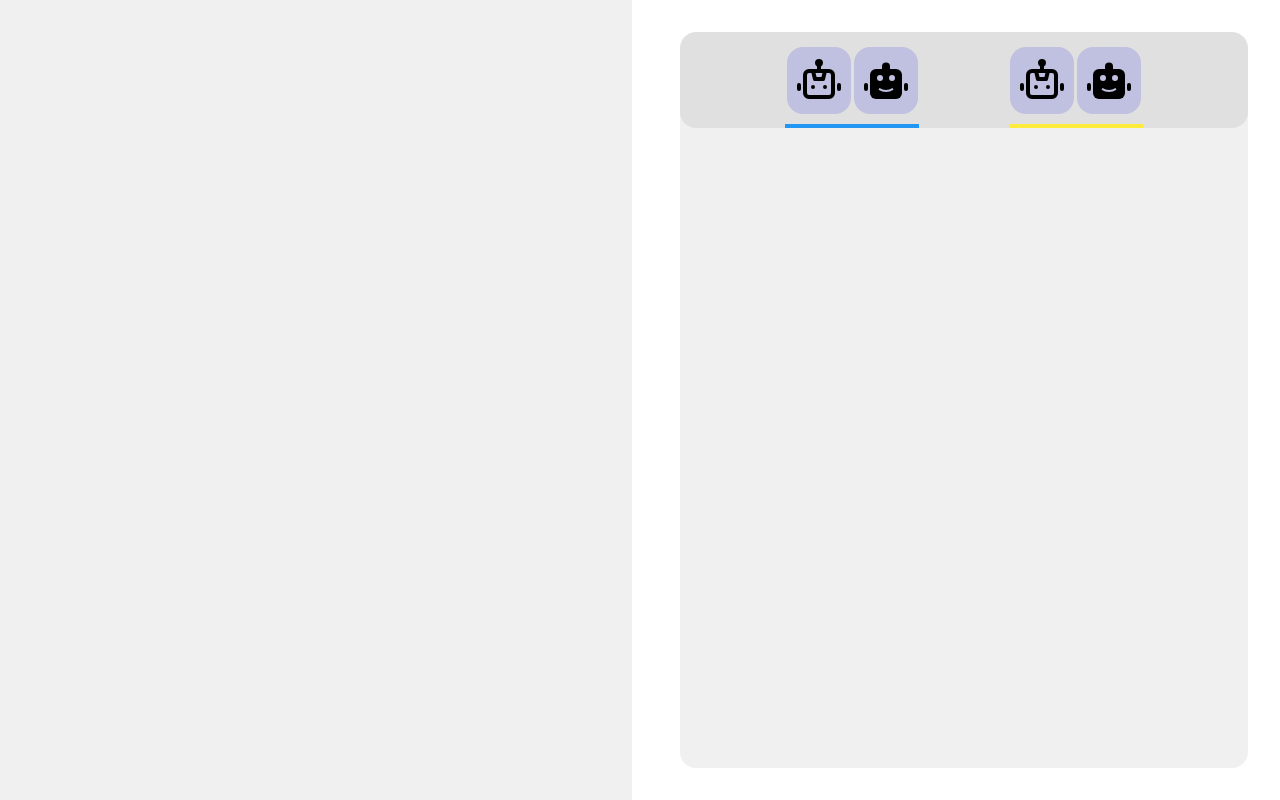
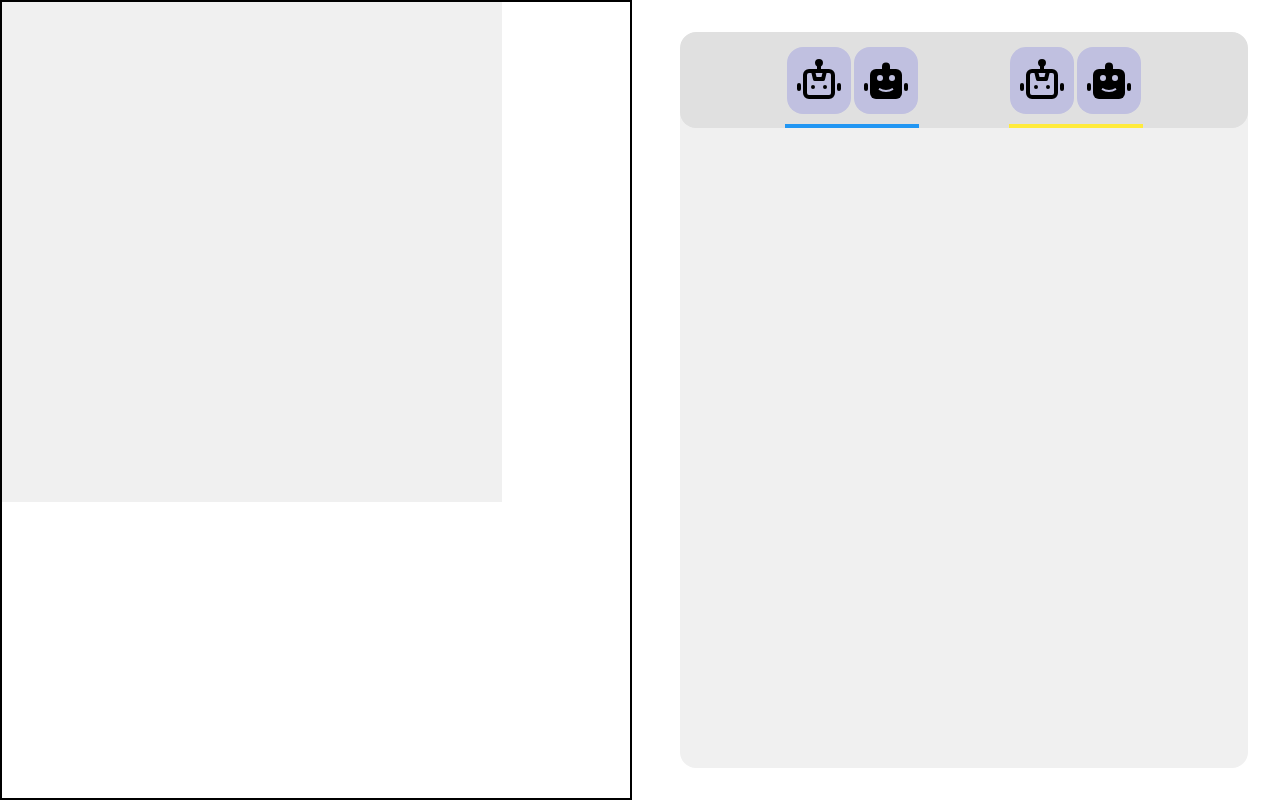
Before and after one commit to Eagletech-robotic/simulator, a React (Vite) app: page / in a window 1280 px wide. Built offline with nearby package versions, Linux system fonts and the light colour scheme.

Commit message:
Set up a quick canvas to see the result of the movement methods

```diff
--- a/src/App.tsx
+++ b/src/App.tsx
@@ -1,9 +1,10 @@
 import { useReducer, useRef, useState } from 'react'
-import { Controls, GameBoard, Page, RobotChooser } from './AppStyles'
+import { Controls, Page, RobotChooser } from './AppStyles'
 import { GlobalStyles } from './styles/commonStyles'
 import { Game } from './models/Game'
 import RobotSelectors from './components/Controls/RobotSelectors'
 import Editor from './components/Controls/Editor'
+import GameBoard from './components/GameBoard'
 
 const App = (): JSX.Element => {
     const [game] = useState(new Game())
@@ -16,7 +17,7 @@ const App = (): JSX.Element => {
             <GlobalStyles />
 
             <Page>
-                <GameBoard />
+                <GameBoard game={game} />
 
                 <Controls>
                     <RobotChooser>
--- a/src/AppStyles.ts
+++ b/src/AppStyles.ts
@@ -6,11 +6,6 @@ export const Page = styled.div`
     grid-column-gap: 1rem;
     height: 100vh;
     overflow: hidden;
-`
-
-export const GameBoard = styled.div`
-    height: 100%;
-    background-color: #f0f0f0;
 `
 
 export const Controls = styled.div`
--- a/src/components/GameBoard/index.tsx
+++ b/src/components/GameBoard/index.tsx
@@ -1,5 +1,41 @@
-const GameBoard = (): JSX.Element => {
-    return <></>
+import { Game } from 'src/models/Game'
+import { GameBoardCanvas, GameBoardWrapper } from './styles'
+import { useEffect, useRef } from 'react'
+import { ControlledRobot } from 'src/models/Robot'
+
+const GameBoard = ({ game }: { game: Game }): JSX.Element => {
+    const canvasRef = useRef<HTMLCanvasElement | null>(null)
+
+    useEffect(() => {
+        const canvas = canvasRef.current
+        if (canvas) {
+            const ctx = canvas.getContext('2d')!
+            ctx.clearRect(0, 0, canvas.width, canvas.height)
+            ctx.fillStyle = 'lightgray'
+
+            const firstRobot: ControlledRobot = game
+                .getRobots()
+                .filter((robot) => robot.type === 'controlled')[0] as any
+            if (!firstRobot) return
+
+            console.log(firstRobot.x, firstRobot.y, firstRobot.orientation)
+            ctx.fillRect(firstRobot.x, canvas.height - firstRobot.y - 20, 20, 20)
+
+            for (let i = 0; i < 300; i++) {
+                setTimeout(() => {
+                    ctx.clearRect(0, 0, canvas.width, canvas.height)
+                    firstRobot.moveFromWheelRotationDistances(1, 2)
+                    ctx.fillRect(firstRobot.x, canvas.height - firstRobot.y - 20, 20, 20)
+                }, i * 30)
+            }
+        }
+    }, [game])
+
+    return (
+        <GameBoardWrapper>
+            <GameBoardCanvas ref={canvasRef} height={500} width={500} />
+        </GameBoardWrapper>
+    )
 }
 
 export default GameBoard
--- /dev/null
+++ b/src/components/GameBoard/styles.ts
@@ -0,0 +1,12 @@
+import styled from 'styled-components'
+
+export const GameBoardWrapper = styled.div`
+    border: 2px solid black;
+`
+
+export const GameBoardCanvas = styled.canvas`
+    height: 500px;
+    width: 500px;
+    display: block;
+    background-color: #f0f0f0;
+`
```
